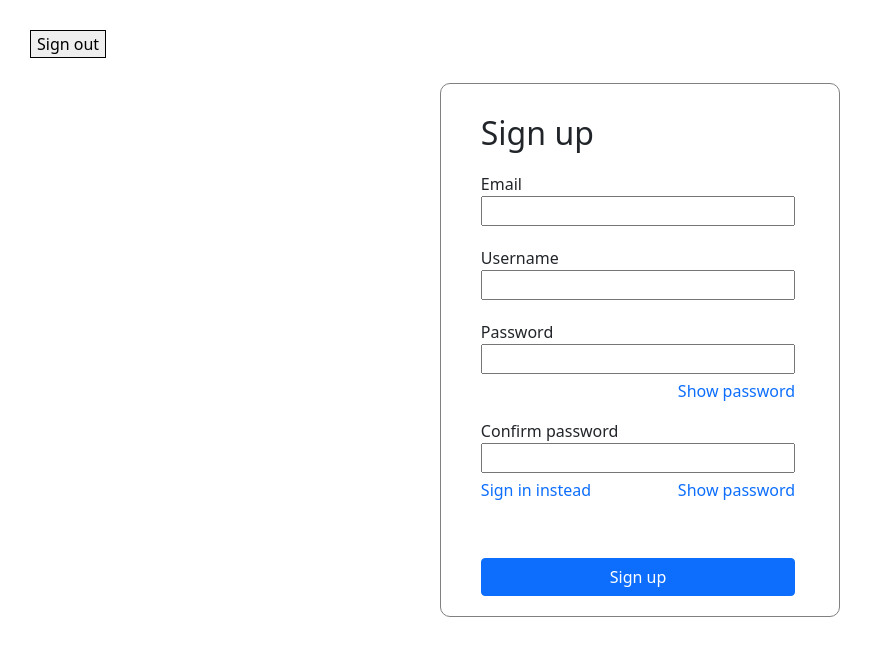
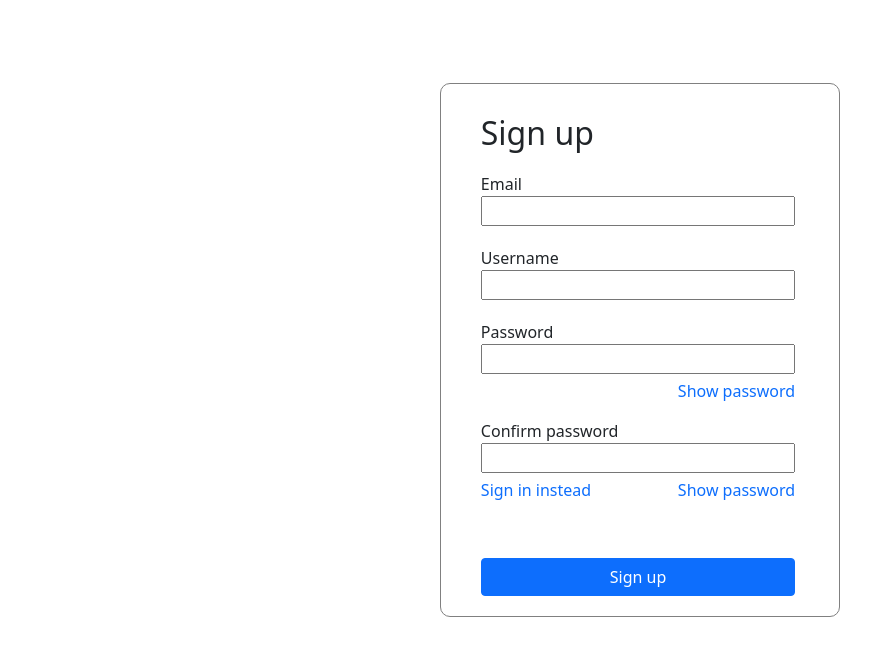
Before and after one commit to Justinean/forms, a React (Create React App) app in the folder client/: page /signUp in a window 1280 px wide. Shown: the top 656 px of the page, without its empty margins (0-873 px from the left). Built offline with nearby package versions, Linux system fonts and the light colour scheme; the HTML template or start-up script is replaced by a standard one.

Commit message:
Fixed logout logic

```diff
--- a/client/src/App.tsx
+++ b/client/src/App.tsx
@@ -16,7 +16,7 @@ function App() {
   if (window.location.pathname === "/") window.location.href = "/forms"
   return (
     <div className="App">
-      {!Auth.loggedIn() ? <button onClick={() => Auth.logout()}>Sign out</button> : <></>}
+      {Auth.loggedIn() ? <button onClick={() => Auth.logout()}>Sign out</button> : <></>}
       <BrowserRouter>
         <Routes>
           <Route path="/signIn" element={<SignIn />}/>
```
